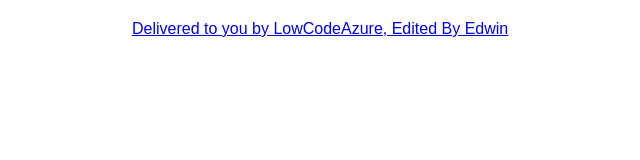
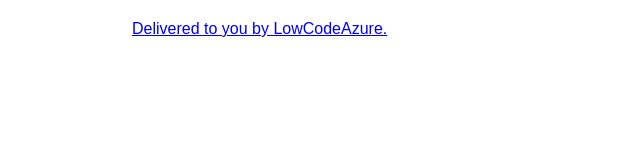
Before and after one commit to LowCodeAzure/StaticWebSite, a plain HTML site: page index.html in a window 1280 px wide. Shown: the whole page, without its empty margins (188-828 px from the left). Drawn offline with Linux system fonts and the light colour scheme.

Commit message:
Branding

```diff
--- a/index.html
+++ b/index.html
@@ -10,7 +10,7 @@
 
 <body>
   <main>
-    <a href="http://www.lowcodeazure.com" target="_blank" rel="noopener noreferrer">Delivered to you by LowCodeAzure, Edited By Edwin</a>
+    <a href="http://www.lowcodeazure.com" target="_blank" rel="noopener noreferrer">Delivered to you by LowCodeAzure.</a>
   </main>
 </body>
 
```
